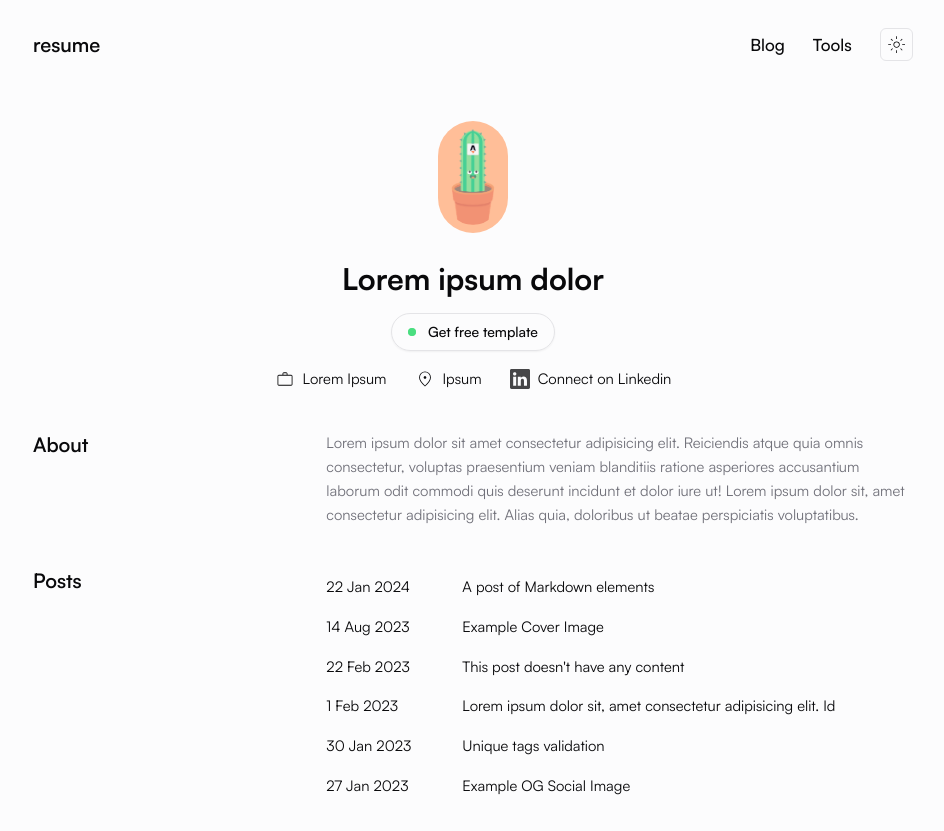
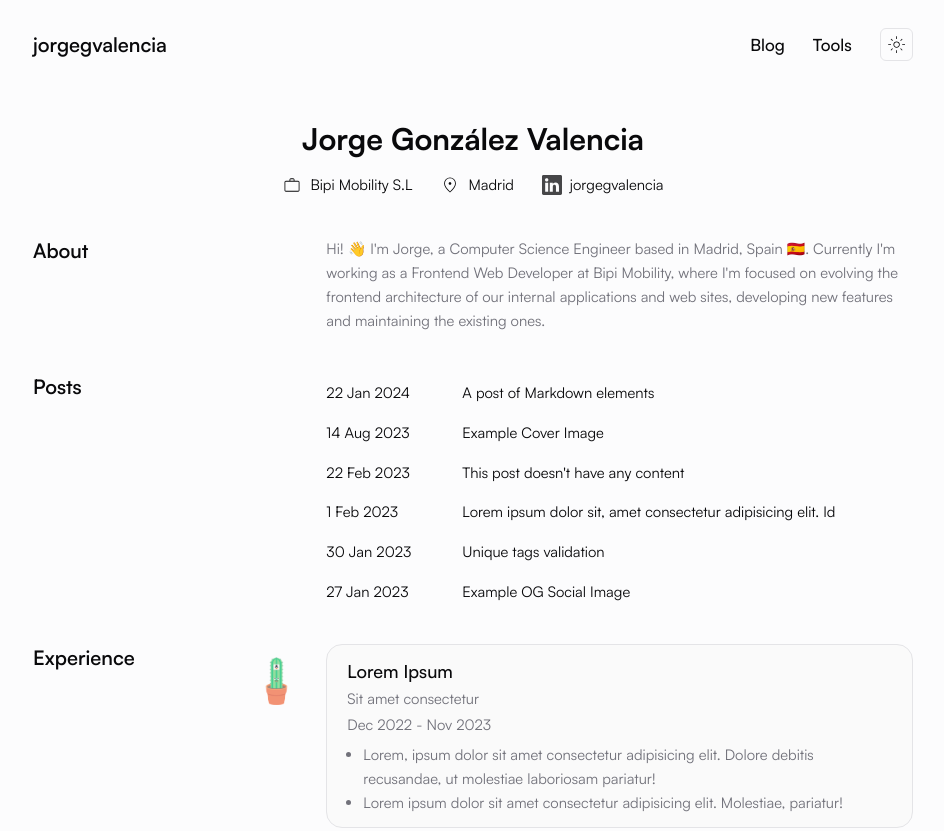
Before and after one commit to jorgegvalencia/jorgegvalencia-site, an Astro site: page / in a window 1280 px wide. Shown: the top 831 px of the page, without its empty margins (167-1111 px from the left). Built offline with nearby package versions, Linux system fonts and the light colour scheme; Astro itself is replaced by a stand-in of ours; some packages are replaced by stand-ins of ours.

Commit message:
replace dummy data

```diff
--- a/src/components/layout/Footer.astro
+++ b/src/components/layout/Footer.astro
@@ -17,7 +17,7 @@
           class='inline-flex gap-x-2 text-gray-600 hover:text-gray-800 dark:focus:outline-none dark:focus:ring-1 dark:focus:ring-gray-600'
           href='/privacy'>Privacy</a
         > -->
-				<p class=''>© 2024 lorem. All rights reserved.</p>
+				<p class=''>© 2024 jorgegvalencia. All rights reserved.</p>
 			</div>
 
 			<div class='flex items-center justify-between'>
@@ -34,7 +34,7 @@
 							width='1em'
 							height='1em'
 							viewBox='0 0 16 16'
-							><path
+						><path
 								fill='currentColor'
 								d='M0 1.146C0 .513.526 0 1.175 0h13.65C15.474 0 16 .513 16 1.146v13.708c0 .633-.526 1.146-1.175 1.146H1.175C.526 16 0 15.487 0 14.854zm4.943 12.248V6.169H2.542v7.225zm-1.2-8.212c.837 0 1.358-.554 1.358-1.248c-.015-.709-.52-1.248-1.342-1.248S2.4 3.226 2.4 3.934c0 .694.521 1.248 1.327 1.248zm4.908 8.212V9.359c0-.216.016-.432.08-.586c.173-.431.568-.878 1.232-.878c.869 0 1.216.662 1.216 1.634v3.865h2.401V9.25c0-2.22-1.184-3.252-2.764-3.252c-1.274 0-1.845.7-2.165 1.193v.025h-.016l.016-.025V6.169h-2.4c.03.678 0 7.225 0 7.225z'
 							></path></svg
--- a/src/components/layout/Header.astro
+++ b/src/components/layout/Header.astro
@@ -7,20 +7,20 @@
 		class='relative mx-auto flex w-full items-center justify-between sm:flex sm:items-center'
 		aria-label='global'
 	>
-		<a class='flex-none text-xl font-semibold' href='/' aria-label='Brand'>resume</a>
+		<a class='flex-none text-xl font-semibold' href='/' aria-label='Brand'>jorgegvalencia</a>
 
 		<div class='flex flex-row items-center justify-center gap-x-5 sm:gap-x-7'>
 			<a
 				href='/blog'
 				class='flex-none text-[1.05rem] font-medium hover:text-foreground/75'
 				aria-label='Nav Menu Item'
-				>Blog
+			>Blog
 			</a>
 			<a
 				href='/tools'
 				class='flex-none text-[1.05rem] font-medium hover:text-foreground/75'
 				aria-label='Nav Menu Item'
-				>Tools
+			>Tools
 			</a>
 
 			<button
@@ -34,7 +34,7 @@
 					height='32'
 					viewBox='0 0 24 24'
 					class='h-[1.2rem] w-[1.2rem] rotate-0 scale-100 transition-all dark:hidden dark:-rotate-90 dark:scale-0'
-					><path
+				><path
 						fill='currentColor'
 						d='M12 15q1.25 0 2.125-.875T15 12q0-1.25-.875-2.125T12 9q-1.25 0-2.125.875T9 12q0 1.25.875 2.125T12 15m0 1q-1.671 0-2.836-1.164T8 12q0-1.671 1.164-2.836T12 8q1.671 0 2.836 1.164T16 12q0 1.671-1.164 2.836T12 16m-7-3.5H1.5v-1H5zm17.5 0H19v-1h3.5zM11.5 5V1.5h1V5zm0 17.5V19h1v3.5zM6.746 7.404l-2.16-2.098l.695-.744l2.111 2.134zM18.72 19.438l-2.117-2.14l.652-.702l2.16 2.098zM16.596 6.746l2.098-2.16l.744.695l-2.134 2.111zM4.562 18.72l2.14-2.117l.663.652l-2.078 2.179zM12 12'
 					></path></svg
@@ -45,7 +45,7 @@
 					height='32'
 					viewBox='0 0 24 24'
 					class='hidden h-[1.2rem] w-[1.2rem] rotate-90 scale-0 transition-all dark:block dark:rotate-0 dark:scale-100'
-					><path
+				><path
 						fill='currentColor'
 						d='M12.058 20q-3.334 0-5.667-2.333Q4.058 15.333 4.058 12q0-3.038 1.98-5.27Q8.02 4.5 10.942 4.097q.081 0 .159.006t.153.017q-.506.706-.801 1.57q-.295.865-.295 1.811q0 2.667 1.866 4.533q1.867 1.867 4.534 1.867q.952 0 1.813-.295q.862-.295 1.548-.801q.012.075.018.153q.005.078.005.158q-.384 2.923-2.615 4.904T12.057 20'
 					></path></svg
--- a/src/pages/index.astro
+++ b/src/pages/index.astro
@@ -2,20 +2,20 @@
 import PageLayout from '../layouts/BaseLayout.astro'
 import Section from '../components/Section.astro'
 import Card from '../components/Card.astro'
-import ProjectCard from '../components/ProjectCard.astro'
+// import ProjectCard from '../components/ProjectCard.astro'
 import Label from '../components/Label.astro'
 import SkillLayout from '../components/SkillLayout.astro'
 import PostPreview from '@/components/blog/PostPreview.astro'
 
-import { Image } from 'astro:assets'
-import astro from '../assets/about-astro.png'
+// import { Image } from 'astro:assets'
+// import astro from '/public/images/avatar.png'
 
 import { getAllPosts, sortMDByDate } from '@/utils'
 
-const languages = ['lorem', 'ipsum']
-const frontend = ['lorem', 'ipsum', 'lorem', 'ipsum', 'lorem', 'ipsum', 'lorem']
-const backend = ['lorem', 'ipsum', 'lorem', 'ipsum']
-const others = ['lorem', 'ipsum', 'lorem', 'ipsum', 'lorem']
+const languages = ['javascript', 'typescript', 'html', 'css']
+const frontend = ['vue', 'angular.js', 'tailwindcss', 'vite', 'vitest', 'playwright', 'cypress']
+const backend = ['nodejs', 'express', 'mongodb', 'sql']
+const others = ['clean architecture', 'domain driven design', 'apm']
 
 const MAX_POSTS = 10
 const allPosts = await getAllPosts()
@@ -25,16 +25,16 @@ const allPostsByDate = sortMDByDate(allPosts).slice(0, MAX_POSTS)
 <PageLayout meta={{ title: 'Home' }}>
 	<div class='flex w-full flex-col gap-y-10'>
 		<section class='flex flex-col items-center gap-y-7'>
-			<Image
+			<!-- <Image
 				src={astro}
 				alt='profile photo'
-				class='h-28 w-auto rounded-full bg-[#FFBE98] p-2'
+				class='h-32 w-auto rounded-full p-2'
 				loading='eager'
-			/>
+			/> -->
 
 			<div class='flex flex-col items-center gap-y-4'>
-				<h1 class='text-3xl font-bold'>Lorem ipsum dolor</h1>
-				<a
+				<h1 class='text-3xl font-bold'>Jorge González Valencia</h1>
+				<!-- <a
 					href='https://github.com/srleom/astro-theme-resume.git'
 					class='flex flex-row items-center gap-x-3 rounded-3xl border border-input px-4 py-2 text-sm shadow-sm transition-all hover:shadow-md'
 				>
@@ -46,26 +46,26 @@ const allPostsByDate = sortMDByDate(allPosts).slice(0, MAX_POSTS)
 					</span>
 
 					<p class='font-medium'>Get free template</p>
-				</a>
+				</a> -->
 				<div class='flex flex-wrap justify-center gap-x-7 gap-y-3'>
-					<Label title='Lorem Ipsum'>
+					<Label title='Bipi Mobility S.L'>
 						<svg xmlns='http://www.w3.org/2000/svg' viewBox='0 0 24 24' class='h-5 w-5' slot='icon'
-							><path
+						><path
 								fill='currentColor'
 								d='M4.615 20q-.69 0-1.152-.462Q3 19.075 3 18.385v-9.77q0-.69.463-1.152Q3.925 7 4.615 7H9V5.615q0-.69.463-1.152Q9.925 4 10.615 4h2.77q.69 0 1.153.463q.462.462.462 1.152V7h4.385q.69 0 1.152.463q.463.462.463 1.152v9.77q0 .69-.462 1.152q-.463.463-1.153.463zm0-1h14.77q.23 0 .423-.192q.192-.193.192-.423v-9.77q0-.23-.192-.423Q19.615 8 19.385 8H4.615q-.23 0-.423.192Q4 8.385 4 8.615v9.77q0 .23.192.423q.193.192.423.192M10 7h4V5.615q0-.23-.192-.423Q13.615 5 13.385 5h-2.77q-.23 0-.423.192q-.192.193-.192.423zM4 19V8z'
 							></path></svg
 						>
 					</Label>
-					<Label title='Ipsum'>
+					<Label title='Madrid'>
 						<svg xmlns='http://www.w3.org/2000/svg' viewBox='0 0 24 24' class='h-5 w-5' slot='icon'
-							><path
+						><path
 								fill='currentColor'
 								d='M12.003 11.73q.668 0 1.14-.475q.472-.475.472-1.143t-.475-1.14q-.476-.472-1.143-.472t-1.14.476q-.472.475-.472 1.143t.475 1.14q.476.472 1.143.472M12 19.677q2.82-2.454 4.458-4.991q1.638-2.538 1.638-4.39q0-2.744-1.737-4.53T12 3.981q-2.621 0-4.359 1.785t-1.737 4.53q0 1.852 1.638 4.39q1.639 2.537 4.458 4.99m0 1.343q-3.525-3.117-5.31-5.814q-1.786-2.697-1.786-4.909q0-3.173 2.066-5.234Q9.037 3 12 3t5.03 2.062q2.066 2.061 2.066 5.234q0 2.212-1.785 4.909q-1.786 2.697-5.311 5.814m0-10.904'
 							></path></svg
 						>
 					</Label>
 					<Label
-						title='Connect on Linkedin'
+						title='jorgegvalencia'
 						as='a'
 						href='https://www.linkedin.com/in/example/'
 						target='_blank'
@@ -75,7 +75,7 @@ const allPostsByDate = sortMDByDate(allPosts).slice(0, MAX_POSTS)
 							viewBox='0 0 16 16'
 							slot='icon'
 							class='h-5 w-5 text-foreground/75'
-							><path
+						><path
 								fill='currentColor'
 								d='M0 1.146C0 .513.526 0 1.175 0h13.65C15.474 0 16 .513 16 1.146v13.708c0 .633-.526 1.146-1.175 1.146H1.175C.526 16 0 15.487 0 14.854zm4.943 12.248V6.169H2.542v7.225zm-1.2-8.212c.837 0 1.358-.554 1.358-1.248c-.015-.709-.52-1.248-1.342-1.248S2.4 3.226 2.4 3.934c0 .694.521 1.248 1.327 1.248zm4.908 8.212V9.359c0-.216.016-.432.08-.586c.173-.431.568-.878 1.232-.878c.869 0 1.216.662 1.216 1.634v3.865h2.401V9.25c0-2.22-1.184-3.252-2.764-3.252c-1.274 0-1.845.7-2.165 1.193v.025h-.016l.016-.025V6.169h-2.4c.03.678 0 7.225 0 7.225z'
 							></path></svg
@@ -87,10 +87,7 @@ const allPostsByDate = sortMDByDate(allPosts).slice(0, MAX_POSTS)
 
 		<Section title='About'>
 			<p class='text-muted-foreground'>
-				Lorem ipsum dolor sit amet consectetur adipisicing elit. Reiciendis atque quia omnis
-				consectetur, voluptas praesentium veniam blanditiis ratione asperiores accusantium laborum
-				odit commodi quis deserunt incidunt et dolor iure ut! Lorem ipsum dolor sit, amet
-				consectetur adipisicing elit. Alias quia, doloribus ut beatae perspiciatis voluptatibus.
+				Hi! 👋 I'm Jorge, a Computer Science Engineer based in Madrid, Spain 🇪🇸. Currently I'm working as a Frontend Web Developer at Bipi Mobility, where I'm focused on evolving the frontend architecture of our internal applications and web sites, developing new features and maintaining the existing ones.
 			</p>
 		</Section>
 		{
@@ -163,7 +160,7 @@ const allPostsByDate = sortMDByDate(allPosts).slice(0, MAX_POSTS)
 			/>
 		</Section>
 
-		<Section title='Projects'>
+		<!-- <Section title='Projects'>
 			<div class='flex flex-col gap-y-3 sm:flex-row sm:gap-x-3 sm:gap-y-0'>
 				<ProjectCard
 					href='https://www.google.com'
@@ -182,9 +179,9 @@ const allPostsByDate = sortMDByDate(allPosts).slice(0, MAX_POSTS)
 					class='w-full sm:w-1/2'
 				/>
 			</div>
-		</Section>
+		</Section> -->
 
-		<Section title='Certifications'>
+		<!-- <Section title='Certifications'>
 			<Card
 				as='a'
 				heading='Lorem ipsum, dolor sit amet consectetur adipisicing.'
@@ -205,7 +202,7 @@ const allPostsByDate = sortMDByDate(allPosts).slice(0, MAX_POSTS)
 				imageClass='h-11 w-auto md:-left-16'
 				href='https://www.google.com'
 			/>
-		</Section>
+		</Section> -->
 
 		<Section title='Skills'>
 			<SkillLayout title='Languages' skills={languages} />
@@ -214,7 +211,7 @@ const allPostsByDate = sortMDByDate(allPosts).slice(0, MAX_POSTS)
 			<SkillLayout title='Others' skills={others} />
 		</Section>
 	</div>
-	<a
+	<!-- <a
 		href='https://github.com/srleom/astro-theme-resume.git'
 		class='mt-16 flex flex-row items-center gap-x-3 rounded-3xl border border-input px-4 py-2 text-sm shadow-sm transition-all hover:shadow-md'
 	>
@@ -226,5 +223,5 @@ const allPostsByDate = sortMDByDate(allPosts).slice(0, MAX_POSTS)
 		</span>
 
 		<p class='font-medium'>Get free template</p>
-	</a>
+	</a> -->
 </PageLayout>
```
